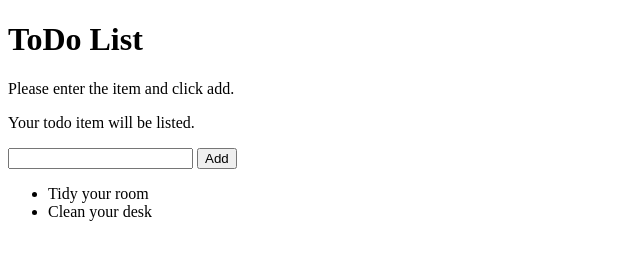
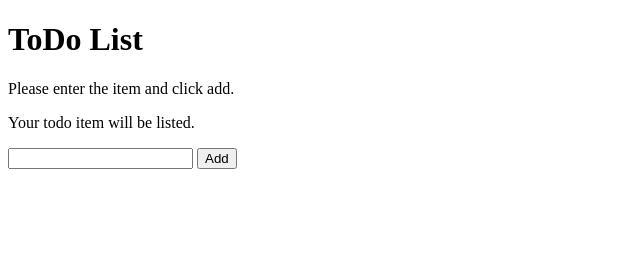
Before and after one commit to Techoscope/ToDoList-Uygulamasi-v2, a plain HTML site: page index.html in a window 1280 px wide. Shown: the whole page, without its empty margins (0-640 px from the left). Drawn offline with Linux system fonts and the light colour scheme.

Commit message:
Refactor remove function

```diff
--- a/index.html
+++ b/index.html
@@ -16,8 +16,7 @@
   <button onclick="addItem()">Add</button>
 
   <ul id="todo_list">
-    <li class='todo-list-item' onclick="removeItem(this)">Tidy your room</li>
-    <li class='todo-list-item' onclick="removeItem(this)">Clean your desk</li>
+
   </ul>
 
 
--- a/scripts.js
+++ b/scripts.js
@@ -18,7 +18,7 @@ function addItem(){
     listItem.innerHTML = inputBox.value;
     // Add onclick event listener
     listItem.onclick = function () {
-      removeItem(listItem);
+      document.getElementById('todo_list').removeChild(listItem);
     }
     // Insert newly created li element above to ul element.
     document.getElementById('todo_list').appendChild(listItem);
@@ -31,11 +31,3 @@ function addItem(){
 
 // Story 2 - When User click on the item in the list, the item will be removed/deleted.
 // Task 2.1 - Add onclick attribute to li element
-
-function removeItem(listItem) {
-  // const isConfirmed = confirm('Are you sure?')
-  // if (isConfirmed) {
-  //   listItem.remove();
-  // }
-  document.getElementById('todo_list').removeChild(listItem);
-}
```
